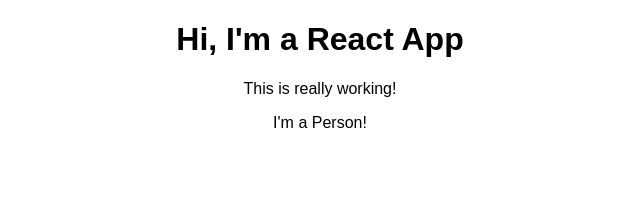
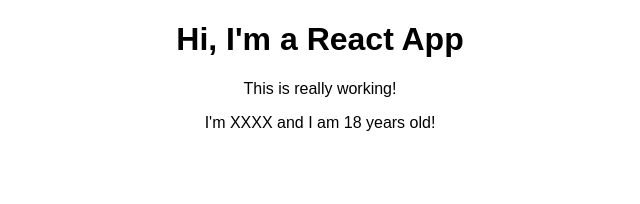
Before and after one commit to chanyt0216/react-complete-guide, a React (Create React App) app: page / in a window 1280 px wide. Shown: the top 204 px of the page, without its empty margins (320-960 px from the left). Built offline with nearby package versions, Linux system fonts and the light colour scheme.

Commit message:
add props to the funcional component

```diff
--- a/src/App.js
+++ b/src/App.js
@@ -8,7 +8,7 @@
       <div className="App">
         <h1>Hi, I'm a React App</h1>
         <p>This is really working!</p>
-        <Person />
+        <Person name="XXXX" age="18"/>
       </div>
     );
   }
--- a/src/Person/Person.js
+++ b/src/Person/Person.js
@@ -1,7 +1,7 @@
 import React from 'react';
 
-const person = () => {
-    return <p>I'm a Person!</p>;
+const person = (props) => {
+    return <p>I'm {props.name} and I am {props.age} years old!</p>;
 };
 
 export default person;
```
